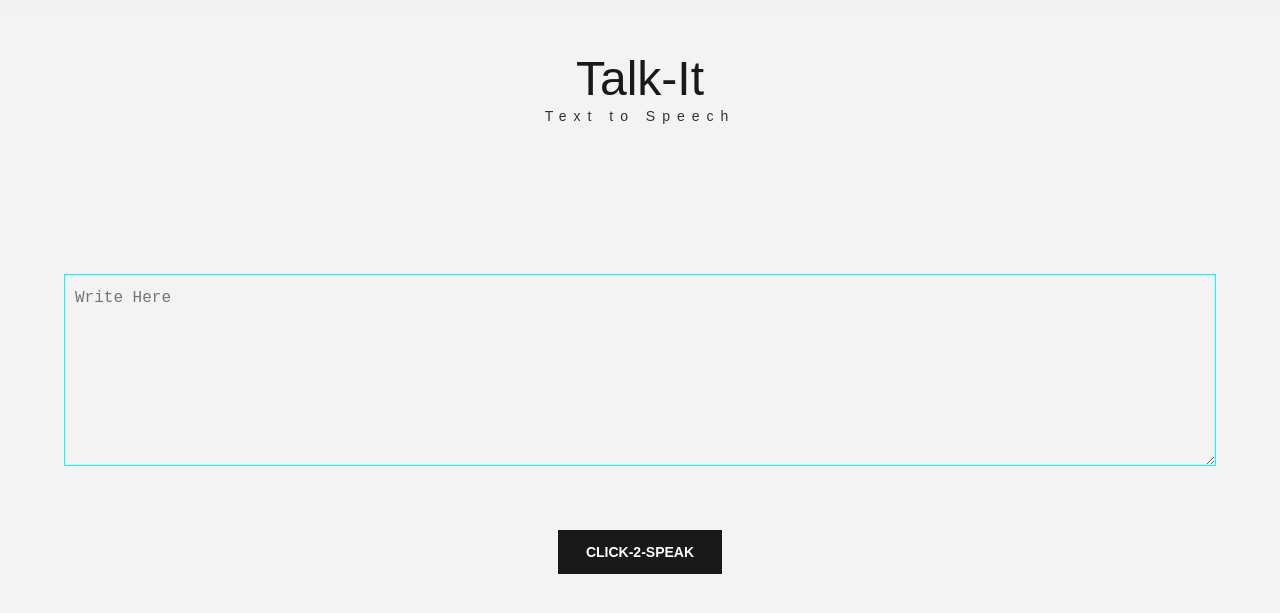
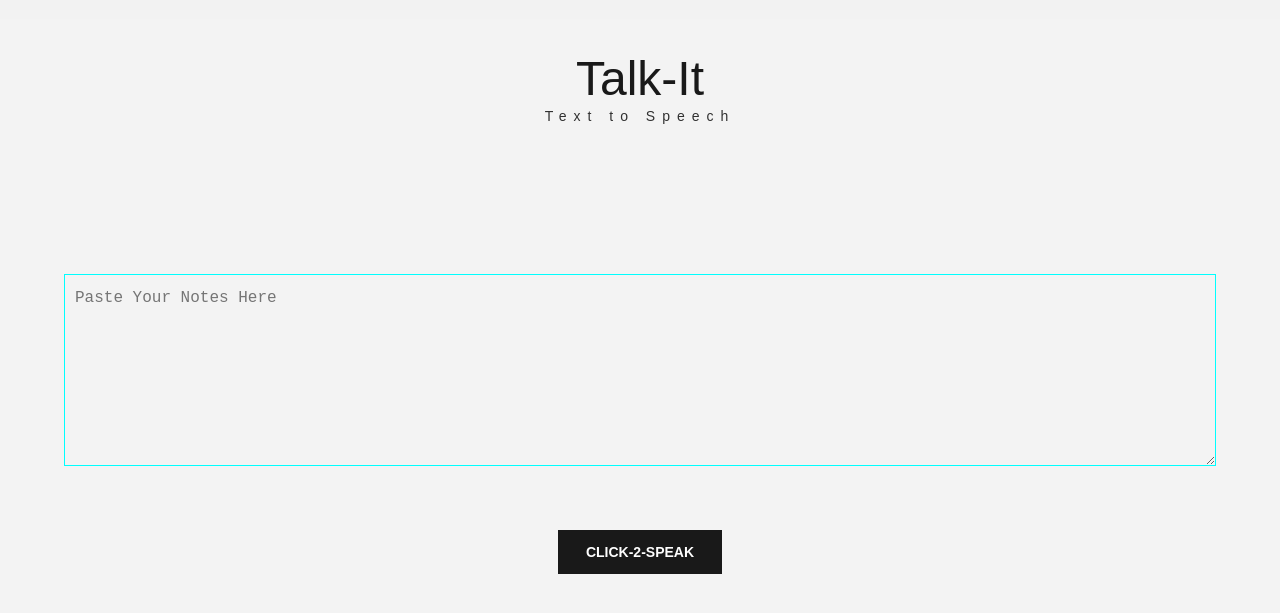
Before and after one commit to nuston/Text2Speech, a plain HTML site: page index.html in a window 1280 px wide. Shown: the part 109-722 px from the top of the page. Drawn offline with Linux system fonts and the light colour scheme.

Commit message:
modified placeholer

```diff
--- a/index.html
+++ b/index.html
@@ -27,7 +27,7 @@
 
     <div class="main">
       <div class="box">
-        <textarea class="text" id="text" cols="30" rows="10" placeholder="Write here"></textarea>
+        <textarea class="text" id="text" cols="30" rows="10" placeholder="Paste your notes here "></textarea>
 
         <button class="btn" id="btn">
           <span>Click-2-Speak</span>
```
